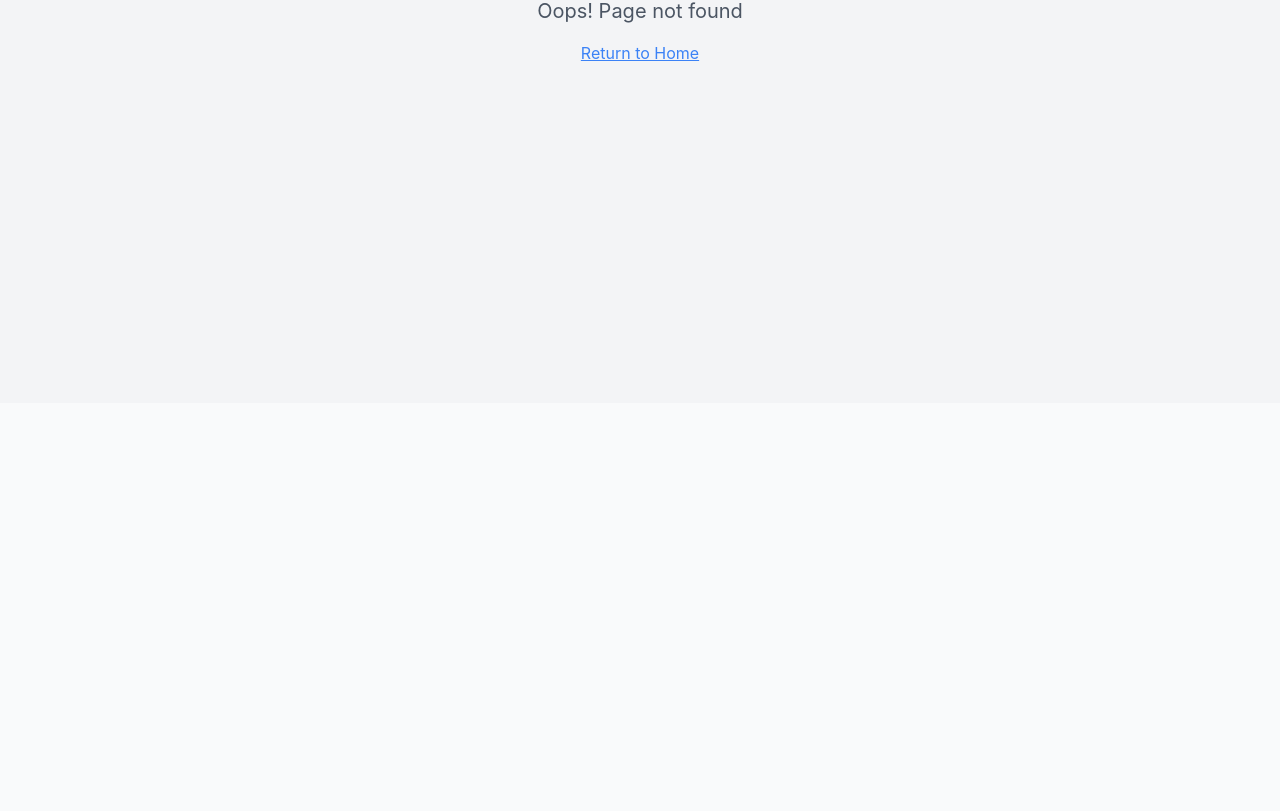
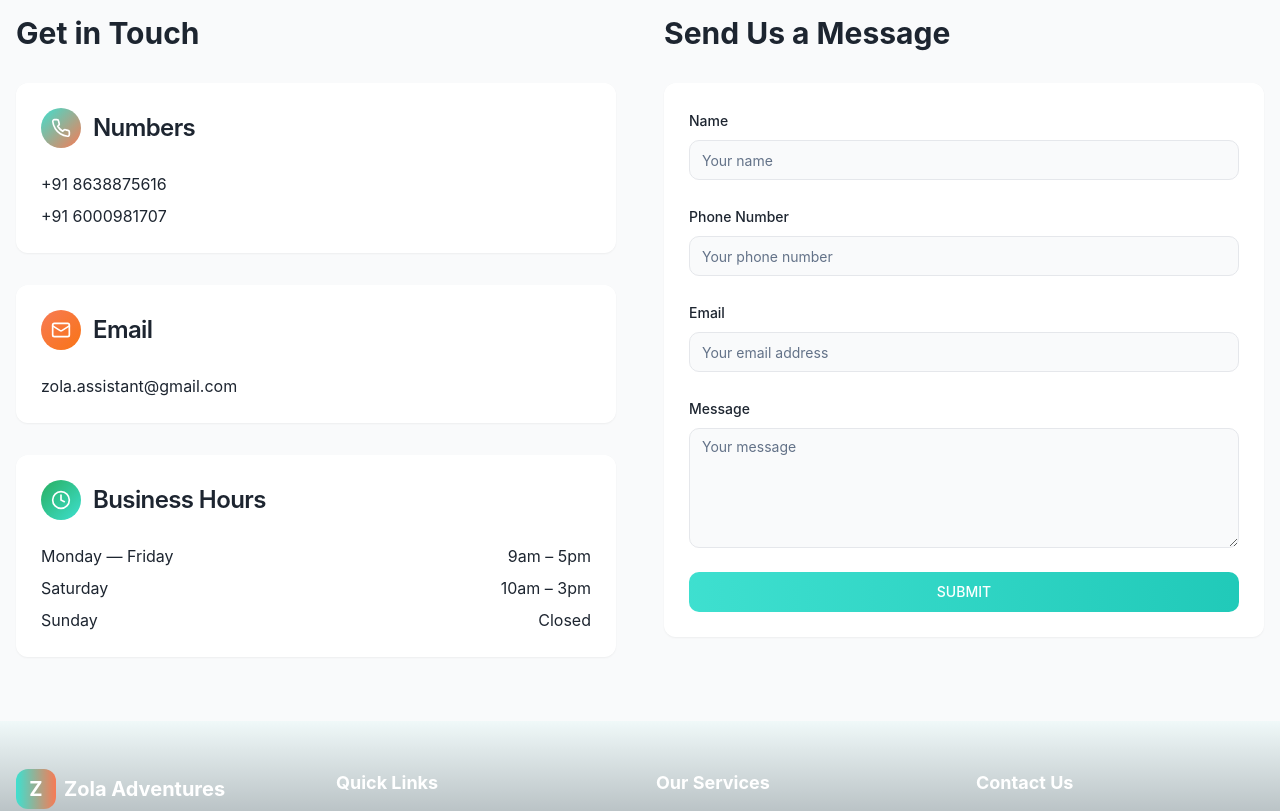
Before and after one commit to sandilyabaruah3023/redesign-zolaadventures-Sandilya, a React (Vite) app: page /contact in a window 1280 px wide. Before the commit this address had no page. Shown: the part 397-1208 px from the top of the page. Before the commit the page ends 800 px from the top, so only its background shows below. Built offline with nearby package versions, Linux system fonts and the light colour scheme.

Commit message:
Add contact page and update navbar
Implement a new contact page with contact details and a form. Update the navbar to link to this new page and to open WhatsApp Web for the WhatsApp button.

```diff
--- a/src/App.tsx
+++ b/src/App.tsx
@@ -7,6 +7,7 @@ import Index from "./pages/Index";
 import MotorcycleList from "./pages/MotorcycleList";
 import SelfDriveCarRental from "./pages/SelfDriveCarRental";
 import Services from "./pages/Services";
+import Contact from "./pages/Contact";
 import NotFound from "./pages/NotFound";
 
 const queryClient = new QueryClient();
@@ -22,6 +23,7 @@ const App = () => (
           <Route path="/motorcycle-list" element={<MotorcycleList />} />
           <Route path="/self-drive-car-rental" element={<SelfDriveCarRental />} />
           <Route path="/services" element={<Services />} />
+          <Route path="/contact" element={<Contact />} />
           {/* ADD ALL CUSTOM ROUTES ABOVE THE CATCH-ALL "*" ROUTE */}
           <Route path="*" element={<NotFound />} />
         </Routes>
--- a/src/components/Header.tsx
+++ b/src/components/Header.tsx
@@ -58,13 +58,15 @@ const Header = () => {
           {/* Right side actions */}
           <div className="hidden lg:flex items-center space-x-4">
             <a
-              href={`tel:${siteConfig.site.contact.phone}`}
+              href="/contact"
               className="text-foreground hover:text-primary transition-colors"
             >
               <Phone className="w-5 h-5" />
             </a>
             <a
               href={`https://web.whatsapp.com/send?phone=${siteConfig.site.contact.whatsapp}&text=${siteConfig.site.contact.whatsappText}`}
+              target="_blank"
+              rel="noopener noreferrer"
               className="text-foreground hover:text-primary transition-colors"
             >
               <MessageCircle className="w-5 h-5" />
@@ -110,14 +112,17 @@ const Header = () => {
                 ))}
                 <div className="flex items-center space-x-4 pt-4 border-t border-white/20">
                   <a
-                    href={`tel:${siteConfig.site.contact.phone}`}
+                    href="/contact"
                     className="flex items-center space-x-2 text-foreground hover:text-primary transition-colors"
+                    onClick={() => setIsMobileMenuOpen(false)}
                   >
                     <Phone className="w-5 h-5" />
                     <span>Call</span>
                   </a>
                   <a
                     href={`https://web.whatsapp.com/send?phone=${siteConfig.site.contact.whatsapp}&text=${siteConfig.site.contact.whatsappText}`}
+                    target="_blank"
+                    rel="noopener noreferrer"
                     className="flex items-center space-x-2 text-foreground hover:text-primary transition-colors"
                   >
                     <MessageCircle className="w-5 h-5" />
--- /dev/null
+++ b/src/pages/Contact.tsx
@@ -0,0 +1,235 @@
+import React from 'react';
+import { useForm } from 'react-hook-form';
+import { zodResolver } from '@hookform/resolvers/zod';
+import * as z from 'zod';
+import Header from '@/components/Header';
+import Footer from '@/components/Footer';
+import { Button } from '@/components/ui/button';
+import { Input } from '@/components/ui/input';
+import { Textarea } from '@/components/ui/textarea';
+import { Card, CardContent, CardHeader, CardTitle } from '@/components/ui/card';
+import {
+  Form,
+  FormControl,
+  FormField,
+  FormItem,
+  FormLabel,
+  FormMessage,
+} from '@/components/ui/form';
+import { Phone, Mail, Clock } from 'lucide-react';
+import { useToast } from '@/hooks/use-toast';
+
+const formSchema = z.object({
+  name: z.string().min(2, 'Name must be at least 2 characters'),
+  phone: z.string().min(10, 'Phone number must be at least 10 digits'),
+  email: z.string().email('Please enter a valid email address'),
+  message: z.string().min(10, 'Message must be at least 10 characters'),
+});
+
+const Contact = () => {
+  const { toast } = useToast();
+  const form = useForm<z.infer<typeof formSchema>>({
+    resolver: zodResolver(formSchema),
+    defaultValues: {
+      name: '',
+      phone: '',
+      email: '',
+      message: '',
+    },
+  });
+
+  const onSubmit = (values: z.infer<typeof formSchema>) => {
+    console.log(values);
+    toast({
+      title: "Message Sent!",
+      description: "We'll get back to you as soon as possible.",
+    });
+    form.reset();
+  };
+
+  return (
+    <div className="min-h-screen">
+      <Header />
+      <main className="pt-20">
+        {/* Hero Section */}
+        <section className="py-16 bg-gradient-to-br from-primary/10 via-accent/5 to-adventure-orange/10">
+          <div className="container mx-auto px-4">
+            <div className="text-center mb-12">
+              <h1 className="text-4xl md:text-5xl font-bold gradient-text mb-4">
+                Contact Us
+              </h1>
+              <p className="text-lg text-muted-foreground max-w-2xl mx-auto">
+                Get in touch with Zola Adventures for all your vehicle rental needs
+              </p>
+            </div>
+          </div>
+        </section>
+
+        {/* Contact Content */}
+        <section className="py-16">
+          <div className="container mx-auto px-4">
+            <div className="grid grid-cols-1 lg:grid-cols-2 gap-12">
+              {/* Get in Touch */}
+              <div className="space-y-8">
+                <div>
+                  <h2 className="text-3xl font-bold mb-8">Get in Touch</h2>
+                </div>
+
+                {/* Numbers */}
+                <Card className="glass-card">
+                  <CardHeader>
+                    <CardTitle className="flex items-center gap-3">
+                      <div className="w-10 h-10 bg-gradient-to-br from-primary to-accent rounded-full flex items-center justify-center">
+                        <Phone className="w-5 h-5 text-white" />
+                      </div>
+                      Numbers
+                    </CardTitle>
+                  </CardHeader>
+                  <CardContent className="space-y-2">
+                    <a
+                      href="tel:+918638875616"
+                      className="block text-foreground hover:text-primary transition-colors"
+                    >
+                      +91 8638875616
+                    </a>
+                    <a
+                      href="tel:+916000981707"
+                      className="block text-foreground hover:text-primary transition-colors"
+                    >
+                      +91 6000981707
+                    </a>
+                  </CardContent>
+                </Card>
+
+                {/* Email */}
+                <Card className="glass-card">
+                  <CardHeader>
+                    <CardTitle className="flex items-center gap-3">
+                      <div className="w-10 h-10 bg-gradient-to-br from-accent to-adventure-orange rounded-full flex items-center justify-center">
+                        <Mail className="w-5 h-5 text-white" />
+                      </div>
+                      Email
+                    </CardTitle>
+                  </CardHeader>
+                  <CardContent>
+                    <a
+                      href="mailto:zola.assistant@gmail.com"
+                      className="text-foreground hover:text-primary transition-colors"
+                    >
+                      zola.assistant@gmail.com
+                    </a>
+                  </CardContent>
+                </Card>
+
+                {/* Business Hours */}
+                <Card className="glass-card">
+                  <CardHeader>
+                    <CardTitle className="flex items-center gap-3">
+                      <div className="w-10 h-10 bg-gradient-to-br from-adventure-green to-primary rounded-full flex items-center justify-center">
+                        <Clock className="w-5 h-5 text-white" />
+                      </div>
+                      Business Hours
+                    </CardTitle>
+                  </CardHeader>
+                  <CardContent className="space-y-2">
+                    <div className="flex justify-between">
+                      <span>Monday — Friday</span>
+                      <span>9am – 5pm</span>
+                    </div>
+                    <div className="flex justify-between">
+                      <span>Saturday</span>
+                      <span>10am – 3pm</span>
+                    </div>
+                    <div className="flex justify-between">
+                      <span>Sunday</span>
+                      <span>Closed</span>
+                    </div>
+                  </CardContent>
+                </Card>
+              </div>
+
+              {/* Send Us a Message */}
+              <div>
+                <h2 className="text-3xl font-bold mb-8">Send Us a Message</h2>
+                <Card className="glass-card">
+                  <CardContent className="p-6">
+                    <Form {...form}>
+                      <form onSubmit={form.handleSubmit(onSubmit)} className="space-y-6">
+                        <FormField
+                          control={form.control}
+                          name="name"
+                          render={({ field }) => (
+                            <FormItem>
+                              <FormLabel>Name</FormLabel>
+                              <FormControl>
+                                <Input placeholder="Your name" {...field} />
+                              </FormControl>
+                              <FormMessage />
+                            </FormItem>
+                          )}
+                        />
+
+                        <FormField
+                          control={form.control}
+                          name="phone"
+                          render={({ field }) => (
+                            <FormItem>
+                              <FormLabel>Phone Number</FormLabel>
+                              <FormControl>
+                                <Input placeholder="Your phone number" {...field} />
+                              </FormControl>
+                              <FormMessage />
+                            </FormItem>
+                          )}
+                        />
+
+                        <FormField
+                          control={form.control}
+                          name="email"
+                          render={({ field }) => (
+                            <FormItem>
+                              <FormLabel>Email</FormLabel>
+                              <FormControl>
+                                <Input placeholder="Your email address" type="email" {...field} />
+                              </FormControl>
+                              <FormMessage />
+                            </FormItem>
+                          )}
+                        />
+
+                        <FormField
+                          control={form.control}
+                          name="message"
+                          render={({ field }) => (
+                            <FormItem>
+                              <FormLabel>Message</FormLabel>
+                              <FormControl>
+                                <Textarea
+                                  placeholder="Your message"
+                                  className="min-h-[120px]"
+                                  {...field}
+                                />
+                              </FormControl>
+                              <FormMessage />
+                            </FormItem>
+                          )}
+                        />
+
+                        <Button type="submit" className="btn-hero w-full">
+                          SUBMIT
+                        </Button>
+                      </form>
+                    </Form>
+                  </CardContent>
+                </Card>
+              </div>
+            </div>
+          </div>
+        </section>
+      </main>
+      <Footer />
+    </div>
+  );
+};
+
+export default Contact;
```
